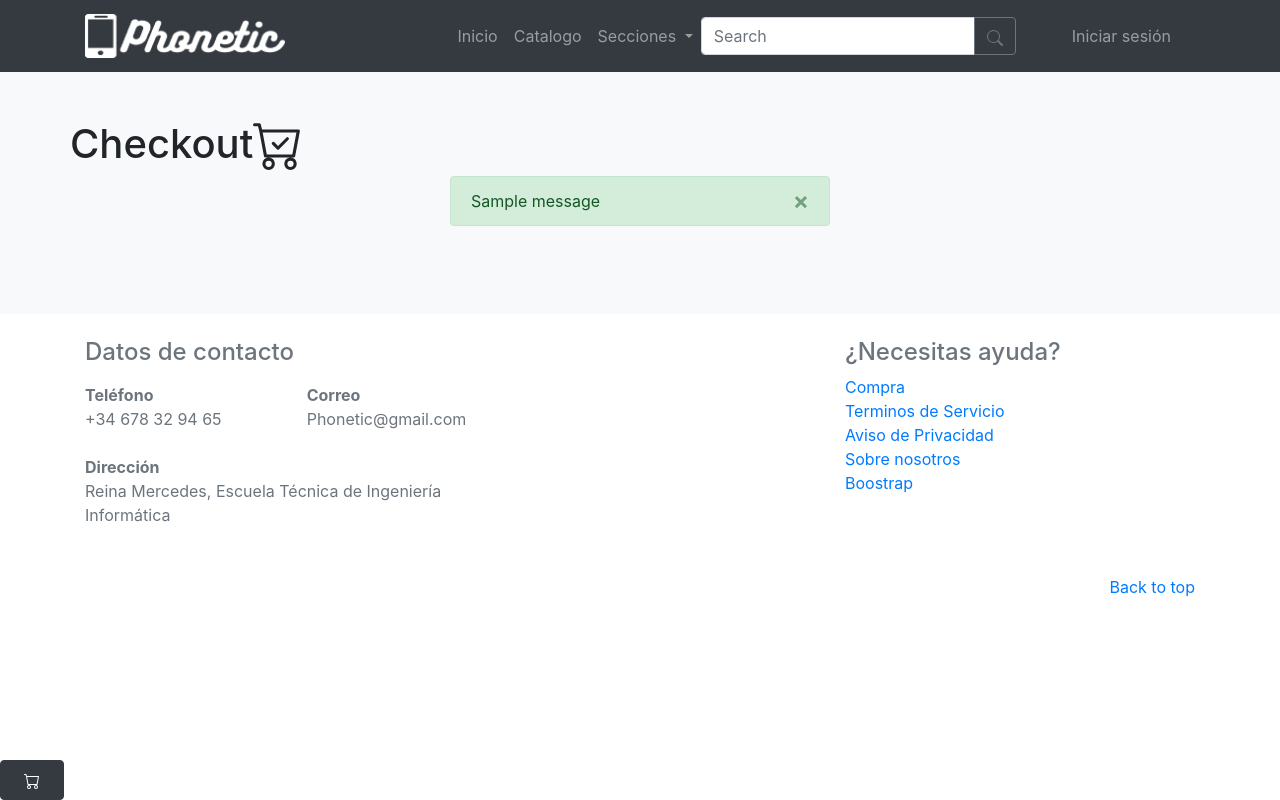
After one commit to TheNeoStormZ/Phonetic_PGPI, a Django app: page /checkout/ in a window 1280 px wide. The commit adds this page. Run offline with Django 4.2, Linux system fonts and the light colour scheme; data comes from the database, SQL or seed files in the repository; tables that the repository leaves empty hold one stand-in row (values such as "Sample post"); one stand-in notice (Sample message) is shown; some libraries are stand-ins or nearby versions.

Commit message:
Versión inicial de checkout

```diff
--- a/principal/models.py
+++ b/principal/models.py
@@ -33,7 +33,7 @@ class Producto(models.Model):
 
 
 class CestaItem(models.Model):
-    producto = models.OneToOneField(Producto,on_delete=models.CASCADE)
+    producto = models.ForeignKey(Producto,on_delete=models.CASCADE)
     cantidad = models.IntegerField(validators=[MinValueValidator(1)])
 
     def sum(self,mult):
@@ -68,3 +68,6 @@ class Cesta(models.Model):
     def delete_cesta_item(self,cestaItem):
         self.items.remove(cestaItem)
         return 0
+    def add_cestaitem(self,cestaitem):
+        self.items.add(cestaitem)
+        return 0
--- a/principal/static/style.css
+++ b/principal/static/style.css
@@ -3,7 +3,7 @@
     background: rgb(64, 65, 63);
     padding: 5px;
     width: 300px;
-    height: 300px;
+    height: 700px;
     z-index: 100;
     position: fixed;
     bottom: 5%;
--- /dev/null
+++ b/principal/templates/checkout.html
@@ -0,0 +1,34 @@
+{% extends 'base.html' %} {% block contenido %}
+<main role="main">
+  <div class="album py-5 bg-light">
+    <div class="container">
+      <div class="row">
+        <h1>Checkout</h1>
+        <svg xmlns="http://www.w3.org/2000/svg" width="50" height="50" fill="currentColor" class="bi bi-cart-check"
+          viewBox="0 0 16 16">
+          <path
+            d="M11.354 6.354a.5.5 0 0 0-.708-.708L8 8.293 6.854 7.146a.5.5 0 1 0-.708.708l1.5 1.5a.5.5 0 0 0 .708 0l3-3z" />
+          <path
+            d="M.5 1a.5.5 0 0 0 0 1h1.11l.401 1.607 1.498 7.985A.5.5 0 0 0 4 12h1a2 2 0 1 0 0 4 2 2 0 0 0 0-4h7a2 2 0 1 0 0 4 2 2 0 0 0 0-4h1a.5.5 0 0 0 .491-.408l1.5-8A.5.5 0 0 0 14.5 3H2.89l-.405-1.621A.5.5 0 0 0 2 1H.5zm3.915 10L3.102 4h10.796l-1.313 7h-8.17zM6 14a1 1 0 1 1-2 0 1 1 0 0 1 2 0zm7 0a1 1 0 1 1-2 0 1 1 0 0 1 2 0z" />
+        </svg>
+      </div>
+      {% if messages %}
+      {% for message in messages %}
+      <div class="row justify-content-center">
+        <div class="alert {{ message.tags }} alert-dismissible fade show col-md-4" role="alert">
+          {{ message }}
+          <button type="button" class="close" data-dismiss="alert" aria-label="Close">
+            <span aria-hidden="true">&times;</span>
+          </button>
+        </div>
+      </div>
+      {% endfor %}
+      {% endif %}
+      <br>
+      {% if busqueda %}
+      <h3 class="mb-5">Búsquedas relacionadas con: '{{busqueda}}'</h3>
+      {% endif %}
+    </div>
+  </div>
+</main>
+{% endblock %}
--- a/principal/urls.py
+++ b/principal/urls.py
@@ -16,4 +16,5 @@ urlpatterns = [
     path('registro/', views.register, name="registro"),
     path('login/', views.login_phonetic, name="login"),
     path('logout/', views.logout_phonetic, name="logout"),
+    path('checkout/', views.checkout, name="checkout"),
 ]
--- a/principal/views.py
+++ b/principal/views.py
@@ -57,6 +57,9 @@ def secciones(request, seccion_nombre='Desconocido'):
   return HttpResponse(template.render(context, request))
 
 def producto(request, producto_id=''):
+  if '?' in request.get_full_path():
+    lote = int(str(request.GET.get('lote', None)))
+    return crear_cesta_item(request,producto_id,lote)
   template = loader.get_template('producto.html')
   producto = Producto.objects.filter(id=producto_id).values()
   cesta = get_cesta(request)
@@ -94,6 +97,32 @@ def cesta(request, accion='', cesta_item_id='',mult='1'):
     cesta.delete_cesta_item(cesta_item)
     cesta_item.delete()
   return HttpResponse(200)
+
+def crear_cesta_item(request, producto_id='',lote=''):
+  crear_cesta_item_impl(request, producto_id='',lote=lote)
+  return redirect("/producto/"+str(producto_id))
+
+def comprar_add_cesta_item(request, producto_id='',lote=''):
+  crear_cesta_item_impl(request, producto_id='',lote=lote)
+
+def checkout(request):
+  cesta = get_cesta(request)
+  template = loader.get_template('checkout.html')
+  context = {}
+  return HttpResponse(template.render(context, request))
+
+
+def crear_cesta_item_impl(request, producto_id='',lote=''):
+  cesta = get_cesta(request)
+  producto = Producto.objects.filter(id=producto_id)[0]
+  lista_cestaitem = [item for item in cesta.get_productos() if item.producto==producto]
+  if len(lista_cestaitem) == 0:
+    cestaitem = CestaItem.objects.create(producto=producto,cantidad=int(lote))
+  else:
+    cestaitem = lista_cestaitem[0]
+    cestaitem.cantidad += int(lote)
+  cestaitem.save()
+  cesta.add_cestaitem(cestaitem)
 
 
 def terminos(request):
```
Also changed, not shown: principal/templates/producto.html (+7 -10 lines), principal/migrations/0011_alter_cestaitem_producto.py (added).
